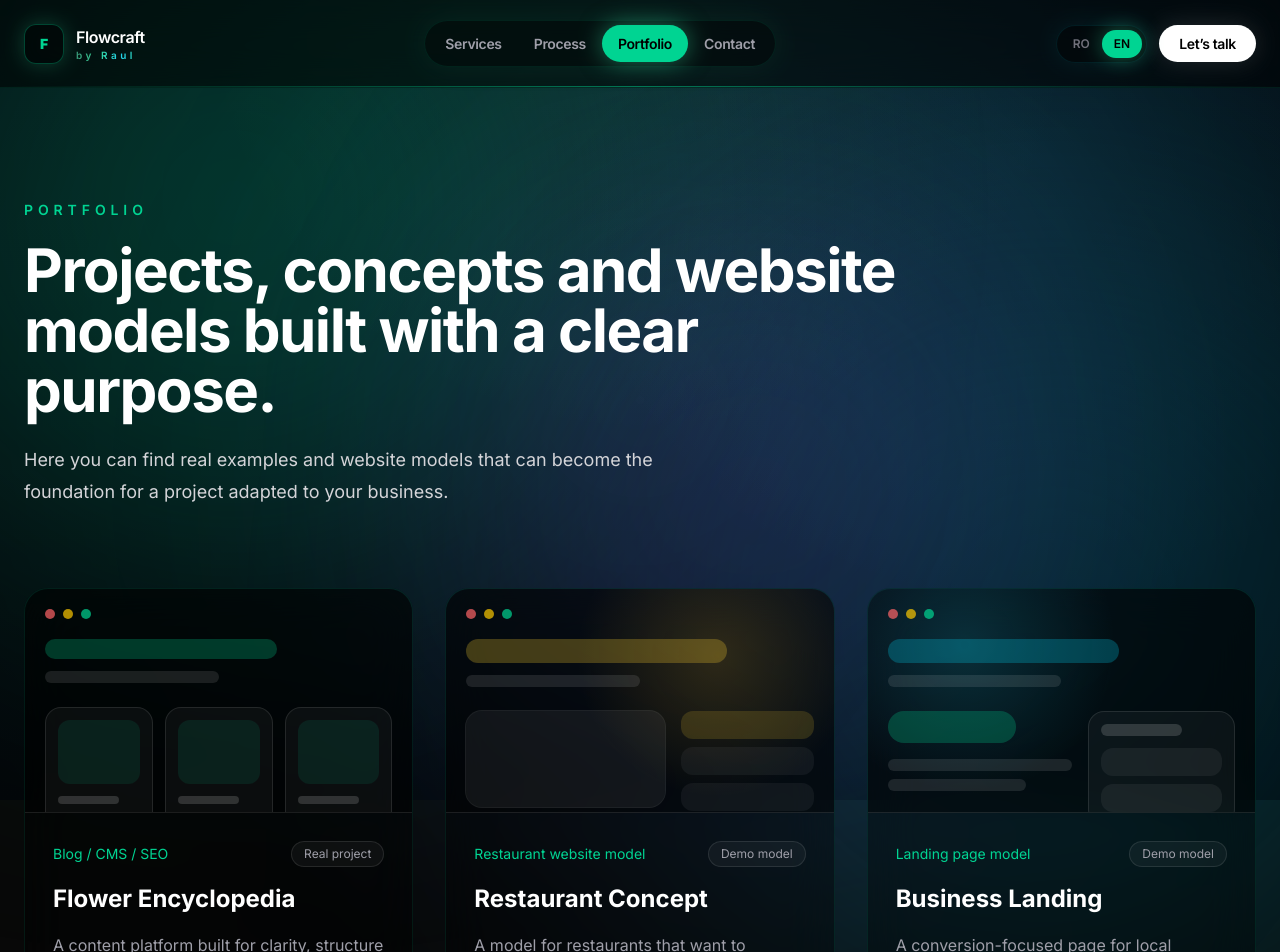
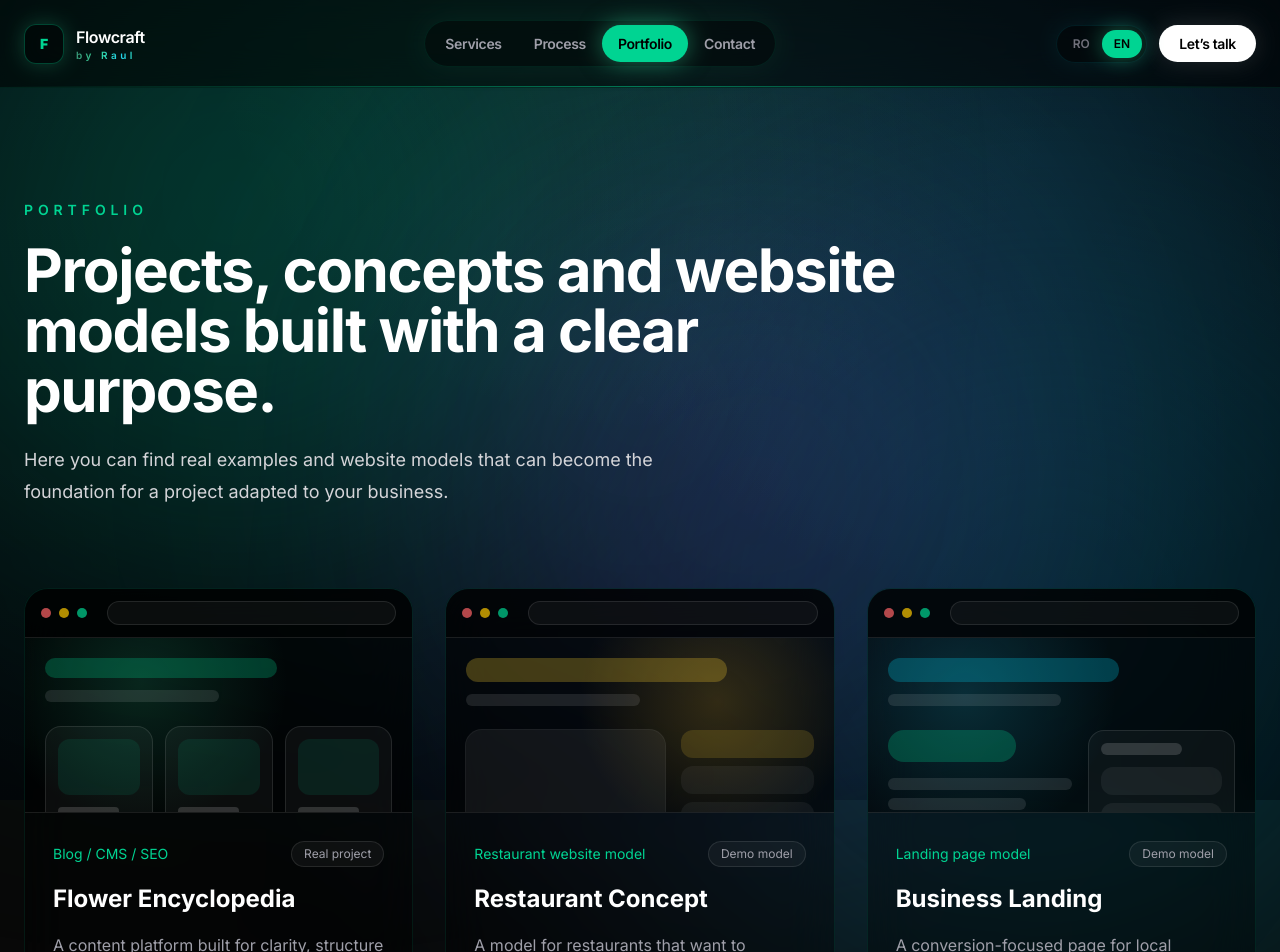
Before and after one commit to RaulRauta/my-business-site, a Next.js app: page /en/portfolio in a window 1280 px wide. Shown: the top 952 px of the page. Built offline with nearby package versions, Linux system fonts and the light colour scheme.

Commit message:
add portfolio pages

```diff
--- a/app/[lang]/portfolio/[slug]/page.tsx
+++ b/app/[lang]/portfolio/[slug]/page.tsx
@@ -13,7 +13,7 @@ const projects = {
       type: "Blog / CMS / SEO",
       description:
         "Platformă de conținut construită pentru claritate, structură și scalare.",
-      liveUrl: "#",
+      liveUrl: "https://blog-plum-nine-49.vercel.app",
       challenge:
         "Provocarea a fost construirea unei structuri clare pentru un proiect bazat pe articole, categorii și conținut editabil.",
       solution:
@@ -78,7 +78,7 @@ const projects = {
       type: "Blog / CMS / SEO",
       description:
         "A content platform built for clarity, structure and scalability.",
-      liveUrl: "#",
+      liveUrl: "https://blog-plum-nine-49.vercel.app",
       challenge:
         "The challenge was building a clear structure for a project based on articles, categories and editable content.",
       solution:
--- a/components/ProjectPreview.tsx
+++ b/components/ProjectPreview.tsx
@@ -5,13 +5,21 @@ type ProjectPreviewProps = {
 export default function ProjectPreview({ variant }: ProjectPreviewProps) {
   if (variant === "blog") {
     return (
-      <div className="relative h-56 overflow-hidden border-b border-white/10 bg-black/40 p-5">
-        <div className="mb-5 flex gap-2">
+      <div className="relative h-56 overflow-hidden border-b border-white/10 bg-black/45">
+        {/* browser bar */}
+        <div className="flex items-center gap-2 border-b border-white/10 bg-black/50 px-4 py-3">
           <span className="h-2.5 w-2.5 rounded-full bg-red-400/70" />
           <span className="h-2.5 w-2.5 rounded-full bg-yellow-400/70" />
           <span className="h-2.5 w-2.5 rounded-full bg-emerald-400/70" />
+
+          <div className="ml-3 h-6 flex-1 rounded-full border border-white/10 bg-white/[0.04]" />
         </div>
 
+        {/* mini website */}
+        <div className="relative p-5">
+          <div className="absolute inset-0 bg-[radial-gradient(circle_at_30%_20%,rgba(52,211,153,0.16),transparent_45%)]" />
+
+          <div className="relative">
             <div className="h-5 w-2/3 rounded-full bg-emerald-400/25" />
             <div className="mt-3 h-3 w-1/2 rounded-full bg-white/10" />
 
@@ -21,11 +29,13 @@ export default function ProjectPreview({ variant }: ProjectPreviewProps) {
                   key={item}
                   className="rounded-2xl border border-white/10 bg-white/[0.04] p-3"
                 >
-              <div className="h-16 rounded-xl bg-emerald-400/10" />
+                  <div className="h-14 rounded-xl bg-emerald-400/10" />
                   <div className="mt-3 h-2 w-3/4 rounded-full bg-white/15" />
                   <div className="mt-2 h-2 w-1/2 rounded-full bg-white/10" />
                 </div>
               ))}
+            </div>
+          </div>
         </div>
       </div>
     );
@@ -33,21 +43,27 @@ export default function ProjectPreview({ variant }: ProjectPreviewProps) {
 
   if (variant === "restaurant") {
     return (
-      <div className="relative h-56 overflow-hidden border-b border-white/10 bg-black/40 p-5">
-        <div className="absolute inset-0 bg-[radial-gradient(circle_at_70%_30%,rgba(251,191,36,0.16),transparent_45%)]" />
-
-        <div className="relative">
-          <div className="mb-5 flex gap-2">
+      <div className="relative h-56 overflow-hidden border-b border-white/10 bg-black/45">
+        {/* browser bar */}
+        <div className="flex items-center gap-2 border-b border-white/10 bg-black/50 px-4 py-3">
           <span className="h-2.5 w-2.5 rounded-full bg-red-400/70" />
           <span className="h-2.5 w-2.5 rounded-full bg-yellow-400/70" />
           <span className="h-2.5 w-2.5 rounded-full bg-emerald-400/70" />
+
+          <div className="ml-3 h-6 flex-1 rounded-full border border-white/10 bg-white/[0.04]" />
         </div>
 
+        {/* mini website */}
+        <div className="relative p-5">
+          <div className="absolute inset-0 bg-[radial-gradient(circle_at_70%_30%,rgba(251,191,36,0.18),transparent_45%)]" />
+
+          <div className="relative">
             <div className="h-6 w-3/4 rounded-full bg-amber-300/25" />
             <div className="mt-3 h-3 w-1/2 rounded-full bg-white/10" />
 
             <div className="mt-6 grid grid-cols-[1.2fr_0.8fr] gap-4">
               <div className="h-24 rounded-2xl bg-white/[0.06] ring-1 ring-white/10" />
+
               <div className="grid gap-2">
                 <div className="h-7 rounded-xl bg-amber-300/15" />
                 <div className="h-7 rounded-xl bg-white/[0.05]" />
@@ -56,20 +72,26 @@ export default function ProjectPreview({ variant }: ProjectPreviewProps) {
             </div>
           </div>
         </div>
+      </div>
     );
   }
 
   return (
-    <div className="relative h-56 overflow-hidden border-b border-white/10 bg-black/40 p-5">
+    <div className="relative h-56 overflow-hidden border-b border-white/10 bg-black/45">
+      {/* browser bar */}
+      <div className="flex items-center gap-2 border-b border-white/10 bg-black/50 px-4 py-3">
+        <span className="h-2.5 w-2.5 rounded-full bg-red-400/70" />
+        <span className="h-2.5 w-2.5 rounded-full bg-yellow-400/70" />
+        <span className="h-2.5 w-2.5 rounded-full bg-emerald-400/70" />
+
+        <div className="ml-3 h-6 flex-1 rounded-full border border-white/10 bg-white/[0.04]" />
+      </div>
+
+      {/* mini website */}
+      <div className="relative p-5">
         <div className="absolute inset-0 bg-[radial-gradient(circle_at_25%_25%,rgba(34,211,238,0.16),transparent_45%)]" />
 
         <div className="relative">
-        <div className="mb-5 flex gap-2">
-          <span className="h-2.5 w-2.5 rounded-full bg-red-400/70" />
-          <span className="h-2.5 w-2.5 rounded-full bg-yellow-400/70" />
-          <span className="h-2.5 w-2.5 rounded-full bg-emerald-400/70" />
-        </div>
-
           <div className="h-6 w-2/3 rounded-full bg-cyan-400/25" />
           <div className="mt-3 h-3 w-1/2 rounded-full bg-white/10" />
 
@@ -88,5 +110,6 @@ export default function ProjectPreview({ variant }: ProjectPreviewProps) {
           </div>
         </div>
       </div>
+    </div>
   );
 }
```
Lines whose indentation alone changed are shown as unchanged.
